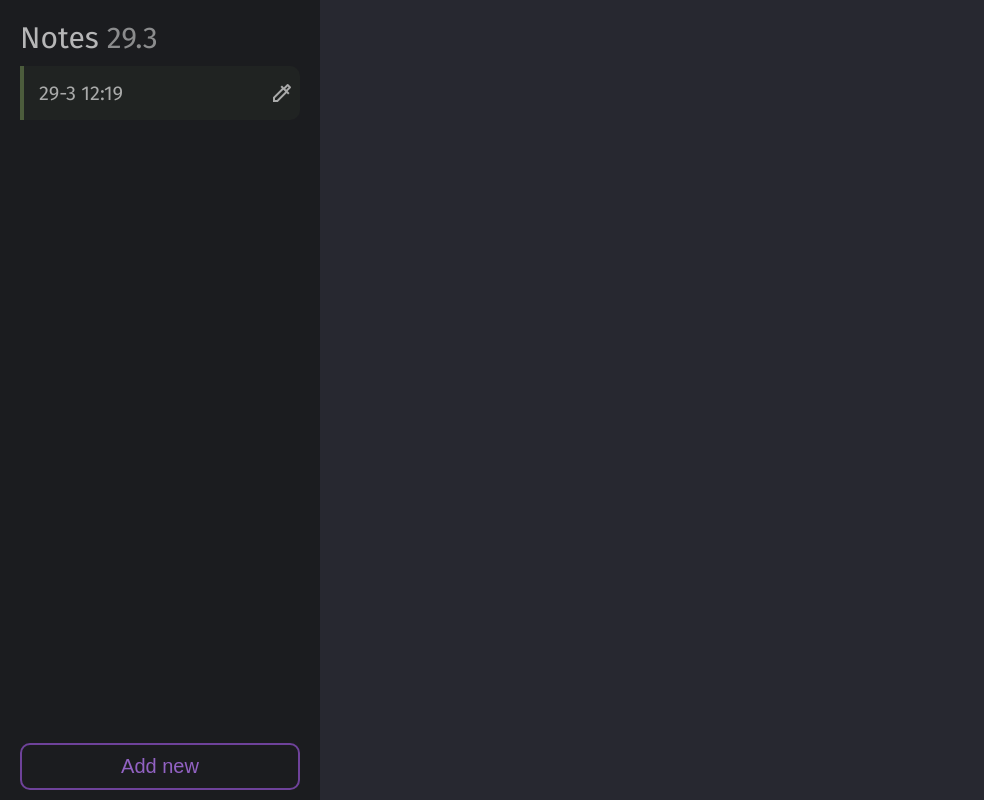
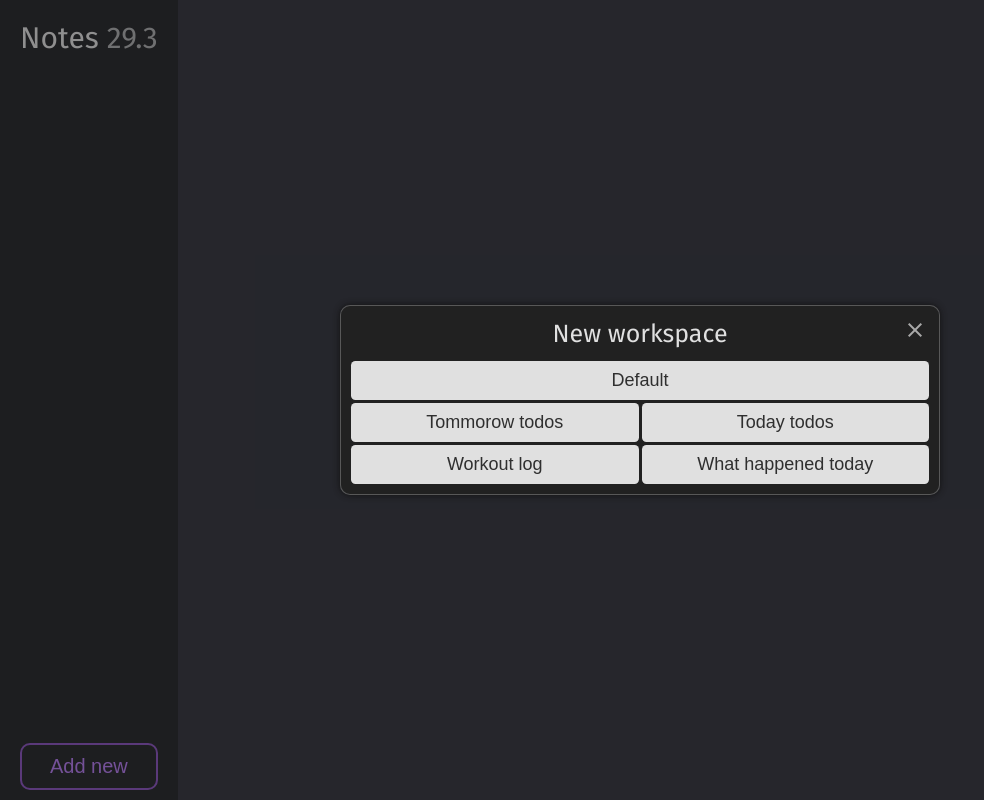
Before and after one commit to MiftikCZ/note_keeper, a Preact app: page / in a window 1280 px wide. Both pictures are taken after a click on the button "Add new". Shown: the whole page, without its empty margins (0-984 px from the left). Built offline with nearby package versions, Linux system fonts and the light colour scheme.

Commit message:
added new workspace presets

```diff
--- a/src/app.css
+++ b/src/app.css
@@ -113,6 +113,87 @@ body {
     }
 }
 
+.addWorkspaceMenu {
+    display: flex;
+    justify-content: center;
+    align-items: center;
+    flex-direction: column;
+    width: 100%;
+    gap: 0.5em;
+    position: fixed;
+    top: 0;
+    left: 0;
+    background: #2224;
+    height: 100%;
+    width: 100%;
+}
+
+.addWorkspaceMenu .content {
+    border-radius: 0.5em;
+    overflow: hidden;
+    width: 100%;
+    position: relative;
+    max-width: 600px;
+    border: #eee4 1px solid;
+    box-shadow: #111 0px 0px 6px;
+    background: #222e;
+    display: flex;
+    text-align: center;
+    flex-direction: column;
+    justify-content: center;
+}
+
+.addWorkspaceMenu .content .title {
+    font-size: 1.25em;
+    padding: 0.5em;
+}
+
+.addWorkspaceMenu .content .buttons {
+    position: relative;
+    display: grid;
+    cursor: pointer;
+    grid-template-columns: 1fr 1fr;
+    padding: 0.5em;
+    padding-top: 0;
+    gap: 0.15em;
+    justify-content: space-between;
+    flex-wrap: wrap;
+    flex-direction: row;
+}
+
+.addWorkspaceMenu .content .buttons .button {
+    border: none;
+    border-radius: 0.25em;
+    background: #eeee;
+    color: #222e;
+    cursor: pointer;
+    padding: 0.5em 0.25em;
+    font-size: 0.9em;
+}
+
+.addWorkspaceMenu .content .buttons .defOption {
+    /* background: hsl(220, 37%, 70%); */
+    /* color: #222; */
+    grid-column: 1 / 3;
+}
+
+.addWorkspaceMenu .content .buttons .button:hover {
+    background: #eeeb;
+    color: #222e;
+}
+
+.addWorkspaceMenu .content .close {
+    cursor: pointer;
+    position: absolute;
+    width: fit-content;
+    padding: 0.5em;
+    border: none;
+    top: 0;
+    right: 0;
+    color: #eeea;
+    background: #0000;
+    transition: 200ms;
+}
 
 .add_workspace {
     cursor: pointer;
--- a/src/main/components/AddWorkspace.tsx
+++ b/src/main/components/AddWorkspace.tsx
@@ -1,26 +1,136 @@
+import { useState } from "preact/hooks"
 import { getDefaultWorkspaceTitle, todoInterface, todoWorkspaceInterface } from "../../lib/todos"
+
+type ArrayToUnion<T extends string[]> = T[number] extends infer U ? U extends keyof any ? U : never : never
 
 interface mainInterface {
     setTodos: Function | any,
     todos: todoWorkspaceInterface[]
 }
 
+interface newWorkspaceOptionsInterface {
+  color: todoWorkspaceInterface["color"],
+  setColor: Function | any,
+
+  title: string,
+  setTitle: Function | any
+}
+
+interface workspaceTypesInterface {
+  [key:string]: {
+    color: todoWorkspaceInterface["color"],
+    title?: string,
+    addClass?: "defOption"
+    label: string
+  }
+}
+
+function workspaceTypes():workspaceTypesInterface {
+  let dateNow = new Date()
+  return {
+    "def" : {
+      color: "yellow",
+      label: "Default",
+      addClass: "defOption"
+    },
+    "tommorowTodos" : {
+      color: "blue",
+      title: `${dateNow.getDate()+1}-${dateNow.getMonth()+1} Todos`,
+      label: "Tommorow todos"
+    },
+    "todayTodos" : {
+      color: "purple",
+      title: `${dateNow.getDate()}-${dateNow.getMonth()+1} Todos`,
+      label: "Today todos"
+    },
+    "workoutLog" : {
+      color: "red",
+      title: `${dateNow.getDate()}-${dateNow.getMonth()+1} Workout`,
+      label: "Workout log"
+    },
+    "productivityLog" : {
+      color: "green",
+      title: `${dateNow.getDate()}-${dateNow.getMonth()+1}`,
+      label: "What happened today"
+    }
+  }
+}
+
+interface addWorkspaceInterface {
+  color?: todoWorkspaceInterface["color"],
+  title?: string
+}
+
+interface selectionButtonInterface {
+  label: string,
+  title?: string,
+  addClass?: string,
+  color?: todoWorkspaceInterface["color"]
+}
+
 export default function({setTodos,todos}:mainInterface) {
   let date = Date.now()
-    return <button class="add_workspace" onClick={()=>{
+  const defaultTitle = getDefaultWorkspaceTitle(date)
+
+  const [showWorkspace,setShowWorkspace] = useState<boolean>(false)
+  const thisId = date.toString(36)
+
+  function addWorkspace({color,title}:addWorkspaceInterface) {
     let d = new Date()
     setTodos([...todos, {
-          title: getDefaultWorkspaceTitle(date),
+      title: title || defaultTitle,
       date: date,
-          id: Date.now().toLocaleString(),
-          color:"yellow",
+      id: thisId,
+      color: color || "yellow",
       todos: [
         {
           content: `hello world ${d.getDate()}.${d.getMonth()+1}.${d.getFullYear()} !`,
-              date: Date.now(),
-              id: Date.now().toLocaleString()
+          date: date,
+          id: date.toLocaleString()
         }
       ]
     }])
-      }}>Add new</button>
   }
+
+  function ShowAddWorkspace() {
+    const myWorkspaceTypes = workspaceTypes()
+
+    function SelectionButton({label,color,title,addClass}:selectionButtonInterface) {
+      return <>
+        <button class={"button "+addClass} onClick={()=>{
+          addWorkspace({
+            color: color,
+            title: title
+          })
+          setShowWorkspace(false)
+        }}>{label}</button>
+      </>
+    }
+
+    return <>
+      <div class="relative">
+        <div class="addWorkspaceMenu">
+          <div class="content">
+            <button class="close material-symbols-outlined" onClick={()=>{setShowWorkspace(false)}}>close</button>
+            <span class="title">New workspace</span>
+            <div className="buttons">
+              {Object.values(myWorkspaceTypes).map(theType => {
+                return <>
+                  <SelectionButton addClass={theType.addClass} label={theType.label} title={theType.title} color={theType.color}/>
+                </>
+              })}
+
+            </div>
+          </div>
+        </div>
+      </div>
+    </>
+  }
+
+  return <>
+    {showWorkspace && <>
+      <ShowAddWorkspace />
+    </>}
+    <button class="add_workspace" onClick={()=>{setShowWorkspace(true)}}>Add new</button>
+  </>
+}
```
Also changed, not shown: 5 other files (tests, documents, lock files or other folders). Lines whose indentation alone changed are shown as unchanged.
